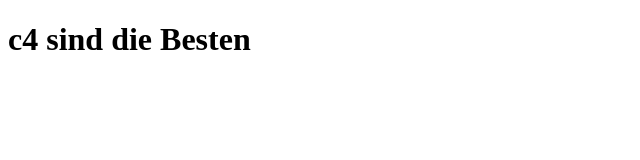
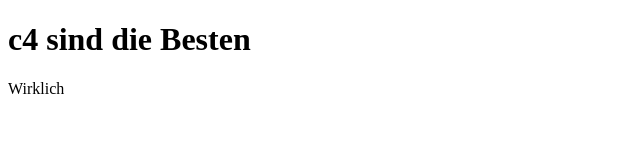
Before and after one commit to nurizai/git-playground, a plain HTML site: page index.html in a window 1280 px wide. Shown: the full height of the page, 0-640 px from the left. Drawn offline with Linux system fonts and the light colour scheme.

Commit message:
Add Main

```diff
--- a/index.html
+++ b/index.html
@@ -10,5 +10,6 @@
     <header>
       <h1>c4 sind die Besten</h1>
     </header>
+    <main>Wirklich</main>
   </body>
 </html>
```
